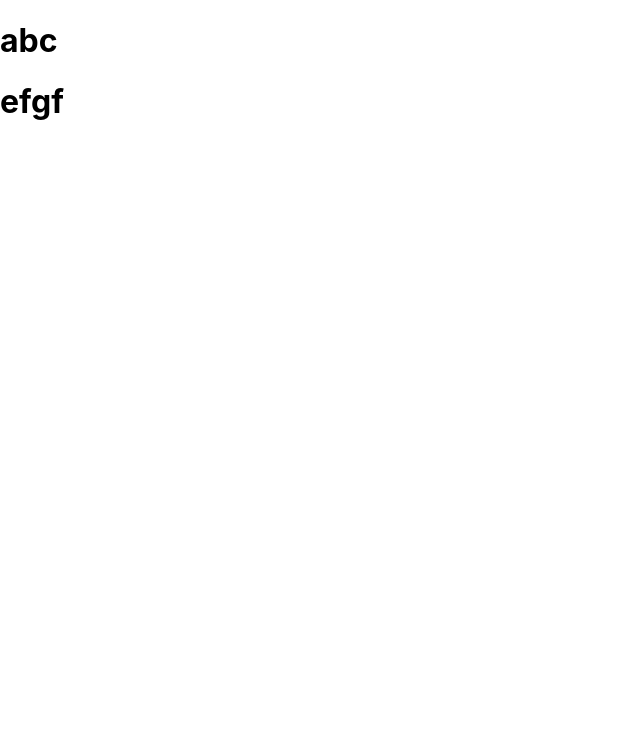
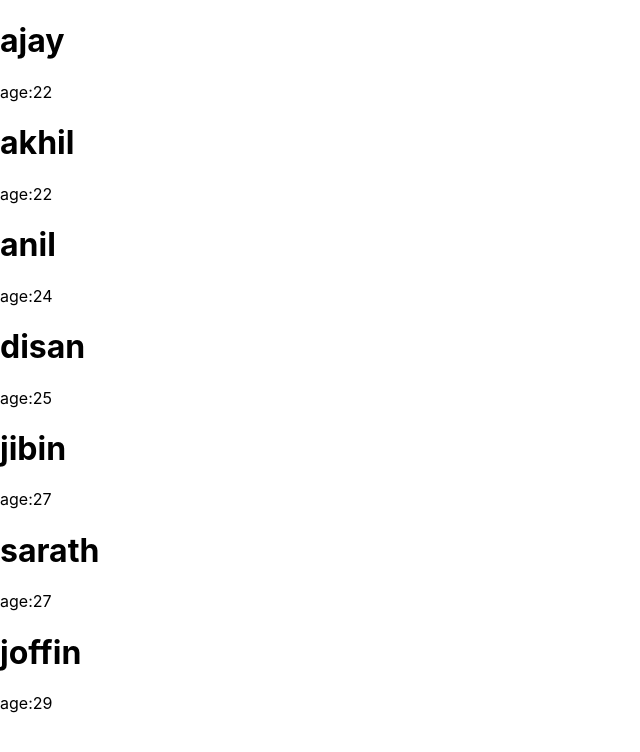
Before and after one commit to ajaypoly/React, a React (Create React App) app: page / in a window 1280 px wide. Shown: the top 752 px of the page, without its empty margins (0-640 px from the left). Built offline with nearby package versions, Linux system fonts and the light colour scheme.

Commit message:
map implentaION example

```diff
--- a/src/App.js
+++ b/src/App.js
@@ -6,12 +6,28 @@ import React from 'react'
 
 function App() {
 
-  const [name ,setName]=useState('abc')
-  const [value,setValue]=useState('efgf')
+  const [name ,setName]=useState()
+  const [value,setValue]=useState()
+  const data =[
+    {name:'ajay', age:22},
+    {name:'akhil', age:22},
+    {name:'anil', age:24},
+    {name:'disan', age:25},
+    {name:'jibin', age:27},
+    {name:'sarath', age:27},
+    {name:'joffin', age:29},
+  ]
+
+
   return (
     <div>
-      <Random data={name}
-      item={value}/>
+      {data.map((item)=>(
+        <>
+        <h1>{item.name}</h1>
+        <span>age:{item.age}</span>
+        </>
+      )
+      )}
     </div>
   )
 }
```
